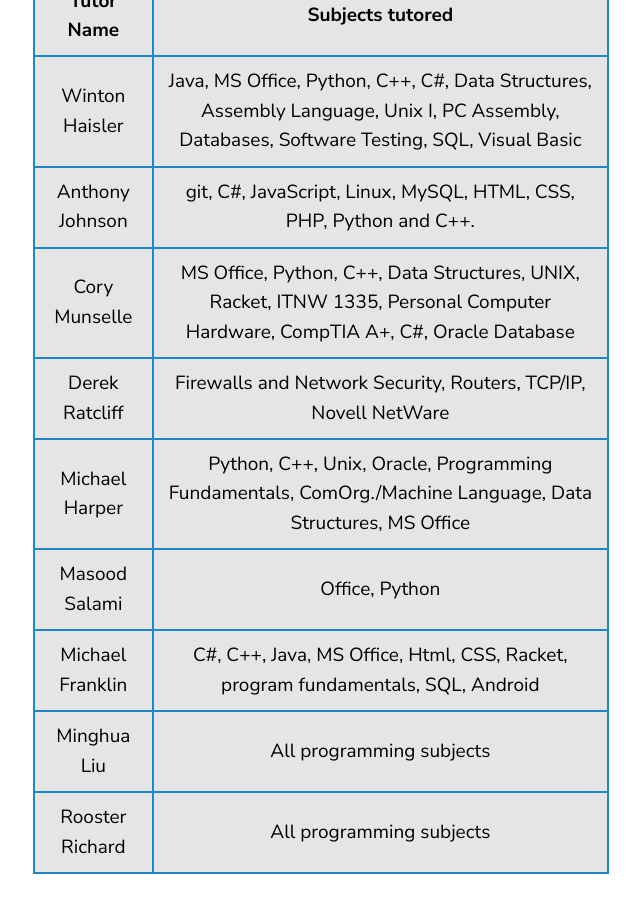
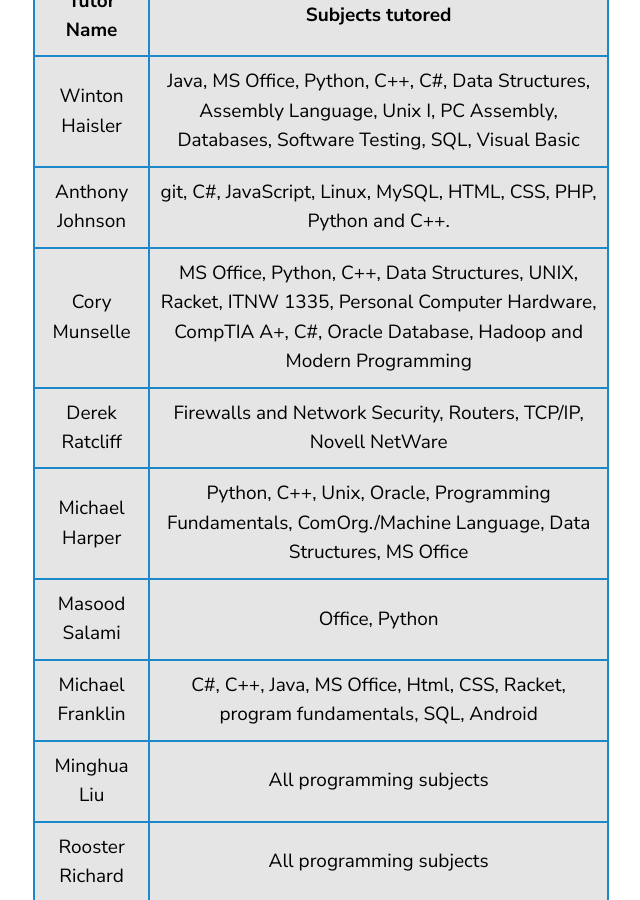
Before and after one commit to roosterrichard/acctutor, a Jekyll site: the page built from index.md, in a window 1280 px wide and 900 px high, scrolled down 2323 px. Shown: the whole window, without its empty margins (67-707 px from the left). Built offline with Jekyll 4.4.1, drawn with Linux system fonts in a browser that asks for light colours; our own code applies the rules of GitHub Pages for plain Markdown files.

Commit message:
Update index.md

```diff
--- a/index.md
+++ b/index.md
@@ -42,7 +42,7 @@ This is a first come first serve system where the average wait time is < 3 minut
 </tr>
 <tr><td>Winton Haisler</td><td>Java, MS Office, Python, C++, C#, Data Structures, Assembly Language, Unix I, PC Assembly, Databases, Software Testing, SQL, Visual Basic</td></tr>
 <tr><td>Anthony Johnson</td><td>git, C#, JavaScript, Linux, MySQL, HTML, CSS, PHP, Python and C++.</td></tr>
-<tr><td>Cory Munselle</td><td>MS Office, Python, C++, Data Structures, UNIX, Racket, ITNW 1335, Personal Computer Hardware, CompTIA A+, C#, Oracle Database</td></tr>
+<tr><td>Cory Munselle</td><td>MS Office, Python, C++, Data Structures, UNIX, Racket, ITNW 1335, Personal Computer Hardware, CompTIA A+, C#, Oracle Database, Hadoop and Modern Programming</td></tr>
 <tr><td>Derek Ratcliff</td><td>Firewalls and Network Security, Routers, TCP/IP, Novell NetWare</td></tr>
 <tr><td>Michael Harper</td><td>Python, C++, Unix, Oracle, Programming Fundamentals, ComOrg./Machine Language, Data Structures, MS Office</td></tr>
 <tr><td>Masood Salami</td><td>Office, Python</td></tr>
```
